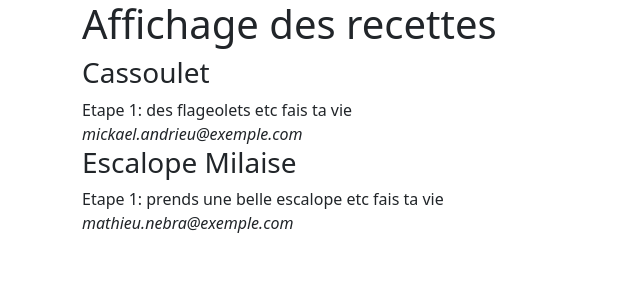
After one commit to Joakim-Korchia/Octobre, a PHP site: page /test1WithTab.php in a window 1280 px wide. The commit adds this page. Shown: the top 300 px of the page, without its empty margins (0-640 px from the left). Run offline with PHP 8.4, Linux system fonts and the light colour scheme.

Commit message:
Application tab php

```diff
--- /dev/null
+++ b/Php/test1WithTab.php
@@ -0,0 +1,45 @@
+<?php
+
+$recipes = [
+[
+    'title' => 'Cassoulet',
+    'recipe' => 'Etape 1: des flageolets etc fais ta vie',
+    'author' => 'mickael.andrieu@exemple.com',
+    'is_enabled' => true,
+],
+[
+    'title' => 'Couscous',
+    'recipe' => 'Etape 1: de la semoule etc fais ta vie',
+    'author' => 'laurene.castor@exemple.com',
+    'is_enabled' => false,
+],
+[
+    'title' => 'Escalope Milaise',
+    'recipe' => 'Etape 1: prends une belle escalope etc fais ta vie',
+    'author' => 'mathieu.nebra@exemple.com',
+    'is_enabled' => true,
+],
+];
+?>
+<!DOCTYPE html>
+<html>
+<head>
+    <title>Affichage des recettes</title>
+    <link rel="stylesheet" href="https://cdn.jsdelivr.net/npm/bootstrap@5.0.2/dist/css/bootstrap.min.css">
+</head>
+<body>
+    <div class="container">
+        <h1>Affichage des recettes</h1>
+        <?php foreach($recipes as $recipe) : ?>
+            <?php if (array_key_exists('is_enabled', $recipe) && $recipe['is_enabled'] == true ) : ?>
+
+                <article>
+                    <h3> <?php echo $recipe ['title']; ?> </h3>
+                    <div><?php echo $recipe ['recipe']; ?> </div>
+                    <i><?php echo $recipe ['author']; ?>  </i>
+                </article>
+            <?php endif ?>
+        <?php endforeach ?>
+    </div>
+</body>
+</html>
```
Also changed, not shown: Php/testTableaux.php (+49 -1 lines).
